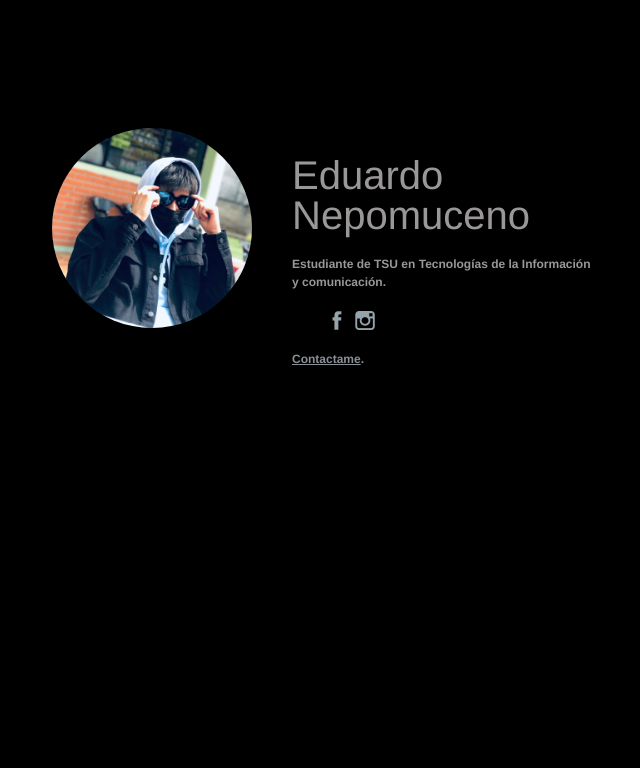
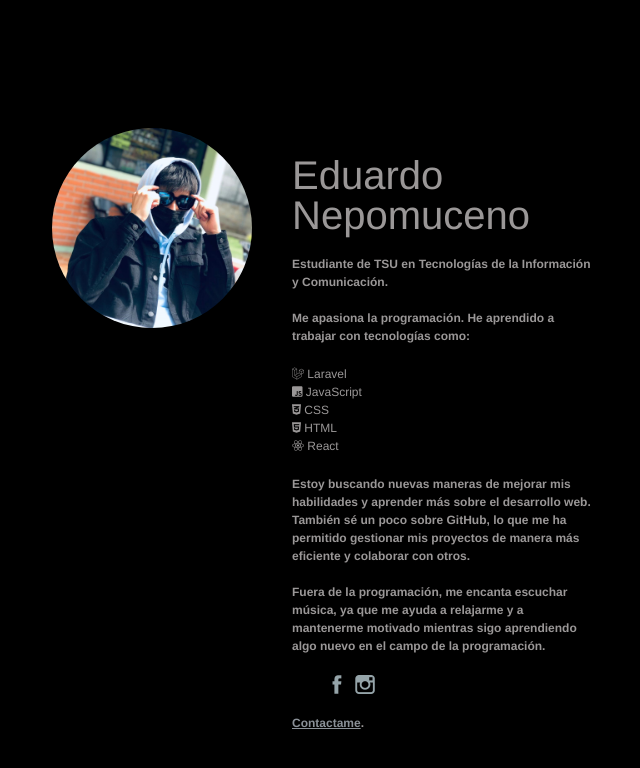
Before and after one commit to EduardoN3/nepo, a plain HTML site: page index.html in a window 1280 px wide. Shown: the whole page, without its empty margins (76-716 px from the left). Drawn offline with Linux system fonts and the light colour scheme.

Commit message:
Update index.html

```diff
--- a/index.html
+++ b/index.html
@@ -16,8 +16,22 @@
 			<h1 class="title">Eduardo<br>Nepomuceno</h1>
 
 			<p>
-				Estudiante de TSU en Tecnologías de la Información y comunicación.<br>
+				<strong>Estudiante de TSU en Tecnologías de la Información y Comunicación.</strong><br><br>
+
+				Me apasiona la programación. He aprendido a trabajar con tecnologías como:<br>
+				<ul style="list-style-type:none; padding-left: 0;">
+					<li><i class="fab fa-laravel"></i> Laravel</li>
+					<li><i class="fab fa-js-square"></i> JavaScript</li>
+					<li><i class="fab fa-css3-alt"></i> CSS</li>
+					<li><i class="fab fa-html5"></i> HTML</li>
+					<li><i class="fab fa-react"></i> React</li>
+				</ul>
+				<strong>Estoy buscando nuevas maneras de mejorar mis habilidades y aprender más sobre el desarrollo web. También sé un poco sobre GitHub, lo que me ha permitido gestionar mis proyectos de manera más eficiente y colaborar con otros.</strong><br><br>
+
+				<strong>Fuera de la programación, me encanta escuchar música, ya que me ayuda a relajarme y a mantenerme motivado mientras sigo aprendiendo algo nuevo en el campo de la programación.</strong>
 			</p>
+
+			<link rel="stylesheet" href="https://cdnjs.cloudflare.com/ajax/libs/font-awesome/5.15.4/css/all.min.css">
 
 			<ul class="social-icons">
 				<li>
```
